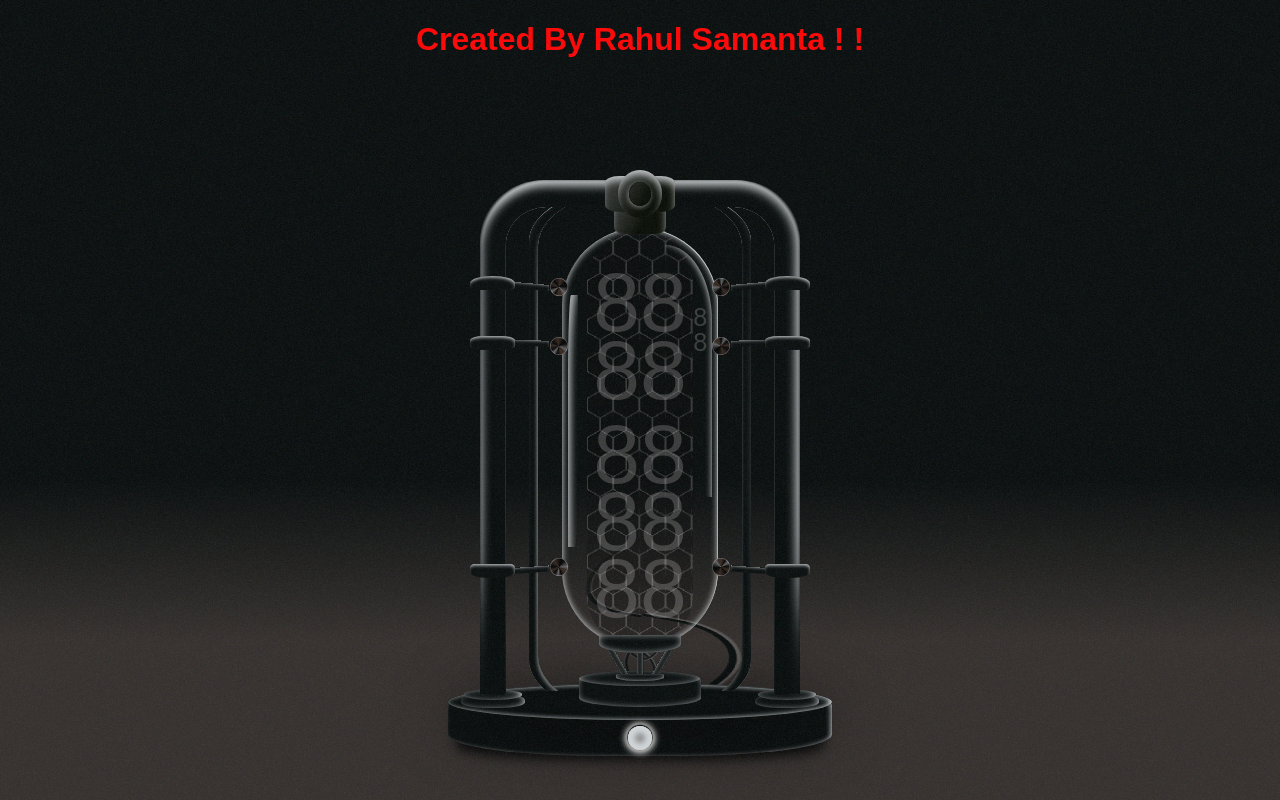
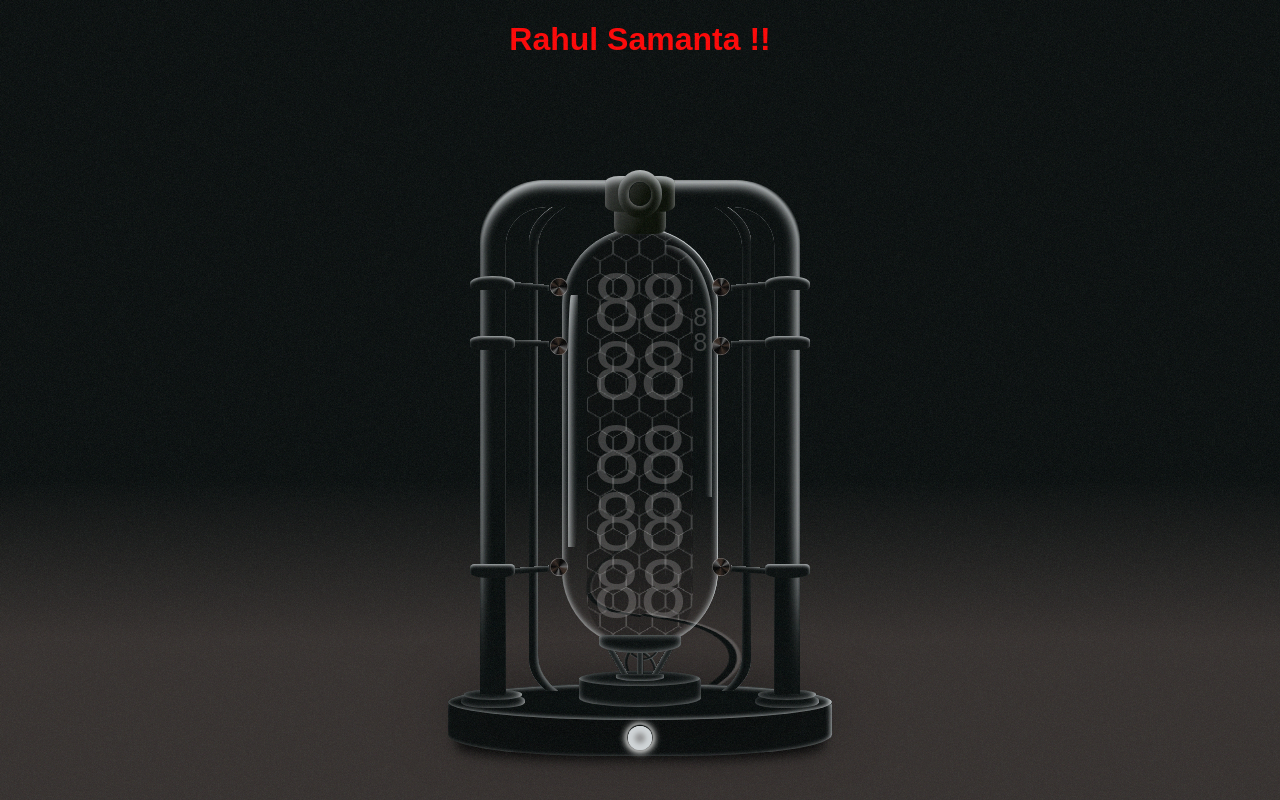
Before and after one commit to rahulsamanta82/Animated-tube-clock, a plain HTML site: page index.html in a window 1280 px wide. Drawn offline with Linux system fonts and the light colour scheme; a web font is replaced by a local one.

Commit message:
Update index.html

```diff
--- a/index.html
+++ b/index.html
@@ -7,7 +7,7 @@
     <title>Created By Rahul</title>
 </head>
 <body>
-  <h1 class="name">Created By Rahul Samanta ! ! </h1>
+  <h1 class="name"><b></b>Rahul Samanta !!</b></h1>
     <svg id="noise-svg">
 
         <!-- gives background a bit of texture -->
```
